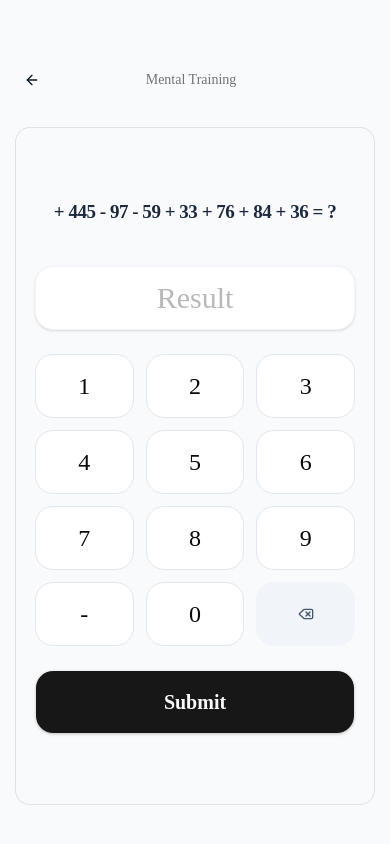
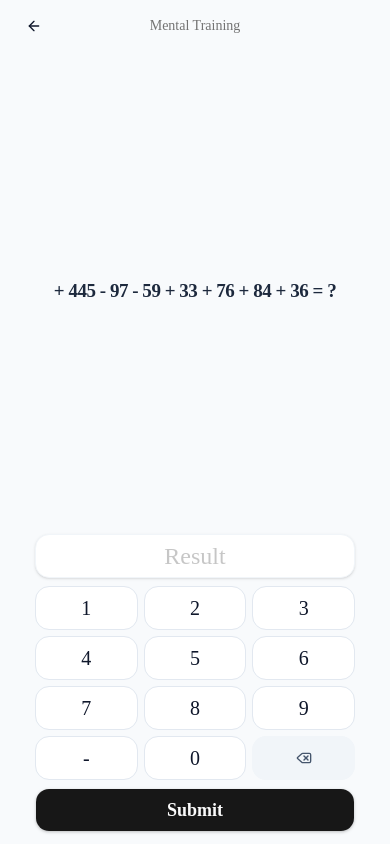
Before and after one commit to Wapeto/calculus-v2, a Next.js app: page /run in a window 390 px wide. Built offline with nearby package versions, Linux system fonts and the light colour scheme.

Commit message:
fix: ensure responsive height and width fitting on all mobile viewports without scrolling

```diff
--- a/app/layout.tsx
+++ b/app/layout.tsx
@@ -1,4 +1,4 @@
-import type { Metadata } from "next";
+import type { Metadata, Viewport } from "next";
 import { Geist, Geist_Mono } from "next/font/google";
 import "./globals.css";
 
@@ -13,8 +13,16 @@ const geistMono = Geist_Mono({
 });
 
 export const metadata: Metadata = {
-  title: "Create Next App",
-  description: "Generated by create next app",
+  title: "Calculus",
+  description: "Mental math training.",
+};
+
+export const viewport: Viewport = {
+  width: "device-width",
+  initialScale: 1,
+  maximumScale: 1,
+  userScalable: false,
+  viewportFit: "cover",
 };
 
 export default function RootLayout({
@@ -23,11 +31,11 @@ export default function RootLayout({
   children: React.ReactNode;
 }>) {
   return (
-    <html lang="en">
+    <html lang="en" className="h-full">
       <body
-        className={`${geistSans.variable} ${geistMono.variable} antialiased min-h-screen bg-slate-50 text-slate-900 flex flex-col`}
+        className={`${geistSans.variable} ${geistMono.variable} antialiased min-h-dvh h-dvh bg-slate-50 text-slate-900 flex flex-col overflow-x-hidden`}
       >
-        <main className="flex-1 w-full max-w-md mx-auto p-4 sm:p-6 flex flex-col relative">
+        <main className="flex-1 w-full max-w-md mx-auto px-4 pt-[max(0.5rem,env(safe-area-inset-top))] pb-[max(0.5rem,env(safe-area-inset-bottom))] sm:py-6 sm:px-6 flex flex-col relative min-h-0 overflow-y-auto">
           {children}
         </main>
       </body>
--- a/app/page.tsx
+++ b/app/page.tsx
@@ -5,7 +5,7 @@ import { Calculator, BarChart3, Settings } from "lucide-react";
 
 export default function Home() {
   return (
-    <div className="flex-1 flex flex-col justify-center gap-8 py-10">
+    <div className="flex-1 flex flex-col justify-center gap-6 sm:gap-8 py-4 sm:py-8 my-auto">
       <div className="text-center space-y-2">
         <h1 className="text-4xl font-bold tracking-tight text-primary">Calculus</h1>
         <p className="text-muted-foreground text-lg">Mental math training.</p>
--- a/app/run/page.tsx
+++ b/app/run/page.tsx
@@ -80,14 +80,14 @@ export default function Run() {
   if (!equation) return null
 
   return (
-    <div className="flex-1 flex flex-col pt-12 pb-6">
-      <div className="flex items-center mb-8">
+    <div className="flex-1 flex flex-col justify-between min-h-0 h-full max-h-full">
+      <div className="flex items-center mb-1 sm:mb-3 shrink-0">
         <Link href="/">
-          <Button variant="ghost" size="icon" className="rounded-full">
+          <Button variant="ghost" size="icon" className="rounded-full h-9 w-9">
             <ArrowLeft className="w-5 h-5" />
           </Button>
         </Link>
-        <div className="flex-1 text-center font-medium text-sm text-muted-foreground mr-10">
+        <div className="flex-1 text-center font-medium text-sm text-muted-foreground mr-9">
           Mental Training
         </div>
       </div>
@@ -96,92 +96,92 @@ export default function Run() {
         {!finished ? (
           <motion.div
             key="running"
-            initial={{ opacity: 0, y: 20 }}
+            initial={{ opacity: 0, y: 15 }}
             animate={{ opacity: 1, y: 0 }}
-            exit={{ opacity: 0, y: -20 }}
-            className="flex-1 flex flex-col"
+            exit={{ opacity: 0, y: -15 }}
+            className="flex-1 flex flex-col justify-between min-h-0"
           >
-            <Card className="flex-1 flex flex-col justify-center border-none shadow-none bg-transparent">
-              <CardContent className="space-y-10 p-0 text-center">
+            {/* Equation area: flexible and vertically centered in remaining upper space */}
+            <div className="flex-1 flex items-center justify-center min-h-[3rem] py-1 text-center">
               <div
-                  className="font-bold tracking-tight text-slate-800 whitespace-nowrap w-full text-center px-1"
-                  style={{ fontSize: `min(3rem, calc(190vw / ${equation.expression.length + 4}))` }}
+                className="font-bold tracking-tight text-slate-800 whitespace-nowrap w-full text-center px-1 select-none"
+                style={{ fontSize: `min(2.75rem, calc(190vw / ${equation.expression.length + 4}), 5.5vh)` }}
               >
                 {equation.expression} = ?
               </div>
-
-                <div className="max-w-xs mx-auto w-full space-y-6">
-                  <div className="text-center text-3xl font-medium h-16 rounded-2xl bg-white shadow-sm border border-slate-100 flex items-center justify-center">
-                    {inputValue || <span className="text-muted-foreground opacity-50">Result</span>}
             </div>
 
-                  <div className="grid grid-cols-3 gap-3">
+            {/* Keypad & Input controls: compact, ergonomic, always visible without scrolling */}
+            <div className="max-w-xs mx-auto w-full flex flex-col gap-2 sm:gap-2.5 pb-1">
+              <div className="text-center text-2xl sm:text-3xl font-medium h-11 sm:h-13 md:h-14 rounded-xl sm:rounded-2xl bg-white shadow-sm border border-slate-100 flex items-center justify-center shrink-0">
+                {inputValue || <span className="text-muted-foreground opacity-40">Result</span>}
+              </div>
+
+              <div className="grid grid-cols-3 gap-1.5 sm:gap-2.5 shrink-0">
                 {[1, 2, 3, 4, 5, 6, 7, 8, 9].map((num) => (
                   <Button
                     key={num}
                     variant="outline"
-                        className="h-16 text-2xl rounded-2xl bg-white hover:bg-slate-50 border-slate-200"
+                    className="h-11 sm:h-13 md:h-14 text-xl sm:text-2xl rounded-xl sm:rounded-2xl bg-white hover:bg-slate-50 border-slate-200 active:scale-95 transition-transform touch-manipulation select-none"
                     onClick={() => handleInput(num.toString())}
                   >
                     {num}
                   </Button>
                 ))}
-                    <Button variant="outline" className="h-16 text-2xl rounded-2xl bg-white hover:bg-slate-50 border-slate-200" onClick={() => handleInput('-')}>-</Button>
-                    <Button variant="outline" className="h-16 text-2xl rounded-2xl bg-white hover:bg-slate-50 border-slate-200" onClick={() => handleInput('0')}>0</Button>
-                    <Button variant="outline" className="h-16 text-2xl rounded-2xl bg-slate-100 hover:bg-slate-200 border-none text-slate-600" onClick={handleDelete}>
-                      <Delete className="w-6 h-6" />
+                <Button variant="outline" className="h-11 sm:h-13 md:h-14 text-xl sm:text-2xl rounded-xl sm:rounded-2xl bg-white hover:bg-slate-50 border-slate-200 active:scale-95 transition-transform touch-manipulation select-none" onClick={() => handleInput('-')}>-</Button>
+                <Button variant="outline" className="h-11 sm:h-13 md:h-14 text-xl sm:text-2xl rounded-xl sm:rounded-2xl bg-white hover:bg-slate-50 border-slate-200 active:scale-95 transition-transform touch-manipulation select-none" onClick={() => handleInput('0')}>0</Button>
+                <Button variant="outline" className="h-11 sm:h-13 md:h-14 text-xl sm:text-2xl rounded-xl sm:rounded-2xl bg-slate-100 hover:bg-slate-200 border-none text-slate-600 active:scale-95 transition-transform touch-manipulation select-none" onClick={handleDelete}>
+                  <Delete className="w-5 h-5 sm:w-6 sm:h-6" />
                 </Button>
               </div>
 
-                  <Button onClick={handleSubmit} size="lg" className="w-full h-16 rounded-2xl text-xl font-semibold shadow-sm">
+              <Button onClick={handleSubmit} size="lg" className="w-full h-11 sm:h-13 md:h-14 rounded-xl sm:rounded-2xl text-lg sm:text-xl font-semibold shadow-sm shrink-0 touch-manipulation">
                 Submit
               </Button>
             </div>
-              </CardContent>
-            </Card>
           </motion.div>
         ) : (
           <motion.div
             key="finished"
             initial={{ opacity: 0, scale: 0.95 }}
             animate={{ opacity: 1, scale: 1 }}
-            className="flex-1 flex flex-col items-center justify-center gap-8"
+            className="flex-1 flex flex-col items-center justify-center gap-4 sm:gap-6 py-2 my-auto"
           >
-            <div className={`p-6 rounded-full ${isCorrect ? 'bg-green-100 text-green-600' : 'bg-red-100 text-red-600'}`}>
-              {isCorrect ? <Check className="w-16 h-16" /> : <X className="w-16 h-16" />}
+            <div className={`p-4 sm:p-5 rounded-full ${isCorrect ? 'bg-green-100 text-green-600' : 'bg-red-100 text-red-600'}`}>
+              {isCorrect ? <Check className="w-12 h-12 sm:w-16 sm:h-16" /> : <X className="w-12 h-12 sm:w-16 sm:h-16" />}
             </div>
 
-            <div className="text-center space-y-2">
-              <h2 className="text-3xl font-bold">
+            <div className="text-center space-y-1 sm:space-y-2">
+              <h2 className="text-2xl sm:text-3xl font-bold">
                 {isCorrect ? "Correct!" : "Incorrect"}
               </h2>
               {!isCorrect && (
-                <div className="flex flex-col items-center gap-1 mt-2 text-muted-foreground text-lg">
+                <div className="flex flex-col items-center gap-1 mt-1 sm:mt-2 text-muted-foreground text-base sm:text-lg">
                   <p>Your answer: <span className="font-medium text-slate-800">{inputValue || "None"}</span></p>
                   <p>Correct answer: <span className="font-medium text-slate-800">{equation.answer}</span></p>
-                  <p className="text-sm mt-1 bg-red-50 text-red-600 px-3 py-1 rounded-full font-medium">
+                  <p className="text-xs sm:text-sm mt-1 bg-red-50 text-red-600 px-3 py-1 rounded-full font-medium">
                     Off by {Math.abs(equation.answer - (parseInt(inputValue, 10) || 0))}
                   </p>
                 </div>
               )}
             </div>
 
-            <div className="flex items-center gap-3 text-lg font-medium bg-white px-6 py-3 rounded-2xl shadow-sm border border-slate-100">
-              <Timer className="w-5 h-5 text-muted-foreground" />
+            <div className="flex items-center gap-2 sm:gap-3 text-base sm:text-lg font-medium bg-white px-5 py-2.5 rounded-2xl shadow-sm border border-slate-100">
+              <Timer className="w-4 h-4 sm:w-5 sm:h-5 text-muted-foreground" />
               {(timeTaken / 1000).toFixed(2)} seconds
             </div>
 
-            <div className="w-full space-y-3 mt-4">
+            <div className="w-full max-w-xs space-y-2.5 mt-2 sm:mt-4">
               <Button onClick={() => {
                 setEquation(generateEquation(operationsRange))
                 setInputValue("")
                 setFinished(false)
                 setStartTime(Date.now())
-              }} className="w-full h-14 rounded-2xl text-lg">
+              }} className="w-full h-11 sm:h-13 md:h-14 rounded-xl sm:rounded-2xl text-base sm:text-lg font-semibold">
                 Play Again
               </Button>
               <Link href="/" className="block">
-                <Button variant="outline" className="w-full h-14 rounded-2xl text-lg bg-transparent">
+                <Button variant="outline" className="w-full h-11 sm:h-13 md:h-14 rounded-xl sm:rounded-2xl text-base sm:text-lg bg-transparent">
                   Home
                 </Button>
               </Link>
```
Lines whose indentation alone changed are shown as unchanged.
